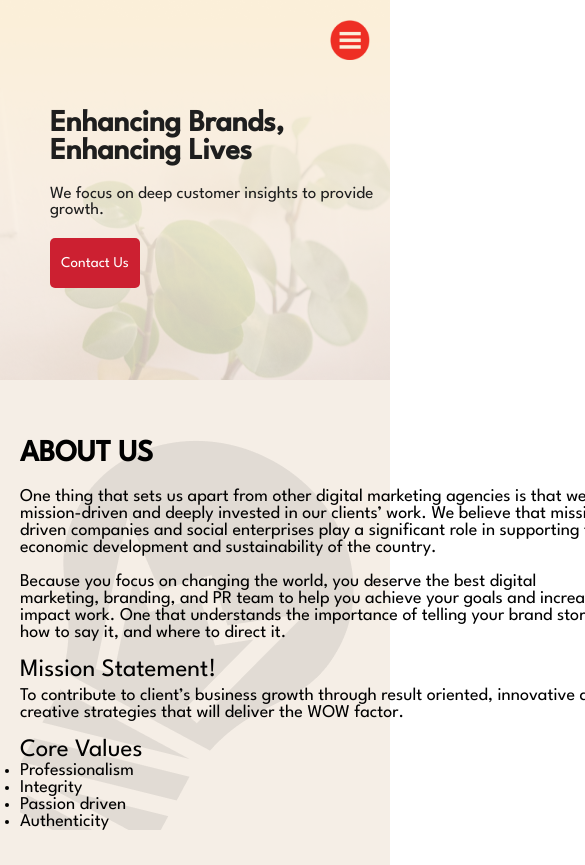
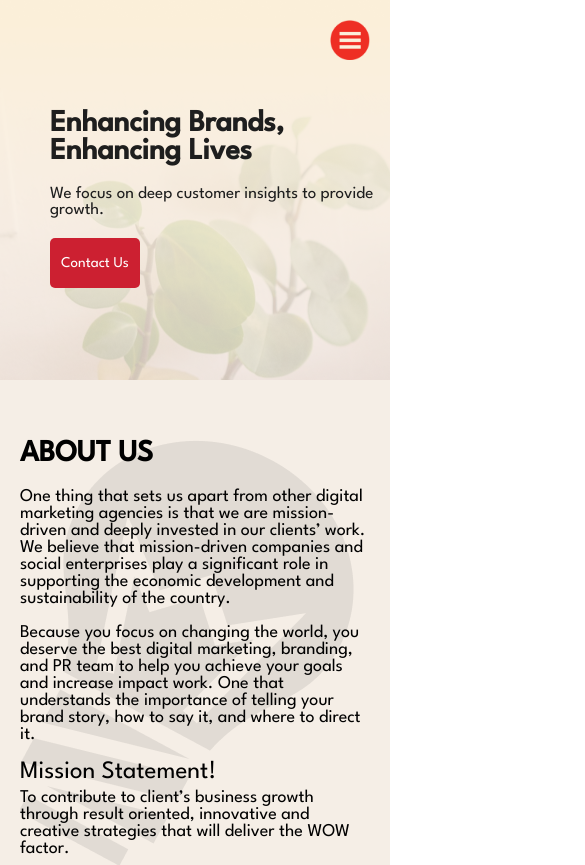
Before and after one commit to Imranyy/Kiri, a React (Create React App) app: page / in a window 390 px wide. Shown: the top 865 px of the page, 585 px wide, since content can reach past the window. Built offline with nearby package versions, Linux system fonts and the light colour scheme.

Commit message:
done with service section

```diff
--- a/src/App.css
+++ b/src/App.css
@@ -660,15 +660,17 @@ footer .social-icons{
   display: grid;
   grid-template-columns: repeat(2,1fr);
   max-width: 100%;
-  margin-bottom: -400px;
+  margin-bottom: -350px;
 }
 /* Rectangle 2 and 3*/
 .rectangle2{
   margin-top: 10px;
-}
-
-
-.vectorbuld2 .heading h3{
+  margin-bottom: 50px;
+}
+.vectorbuld2 h1{
+  font-size: 20px;
+}
+.vectorbuld2 h3{
   margin-top: 20px;
 }
 /* picture section */
@@ -1050,6 +1052,9 @@ footer .social-icons{
   grid-template-columns: repeat(1,1fr);
   max-width: 100%;
   margin-bottom: -10px;
+}
+.grid-item{
+  width: 100%;
 }
 /* Rectangle 2 and 3*/
 .rectangle2{
@@ -1466,6 +1471,9 @@ footer .social-icons{
   max-width: 100%;
   margin-bottom: 200px;
 }
+.grid-item {
+  width: 100%;
+}
 /* Rectangle 2 and 3*/
 .rectangle2{
   margin-top: 50px;
```
